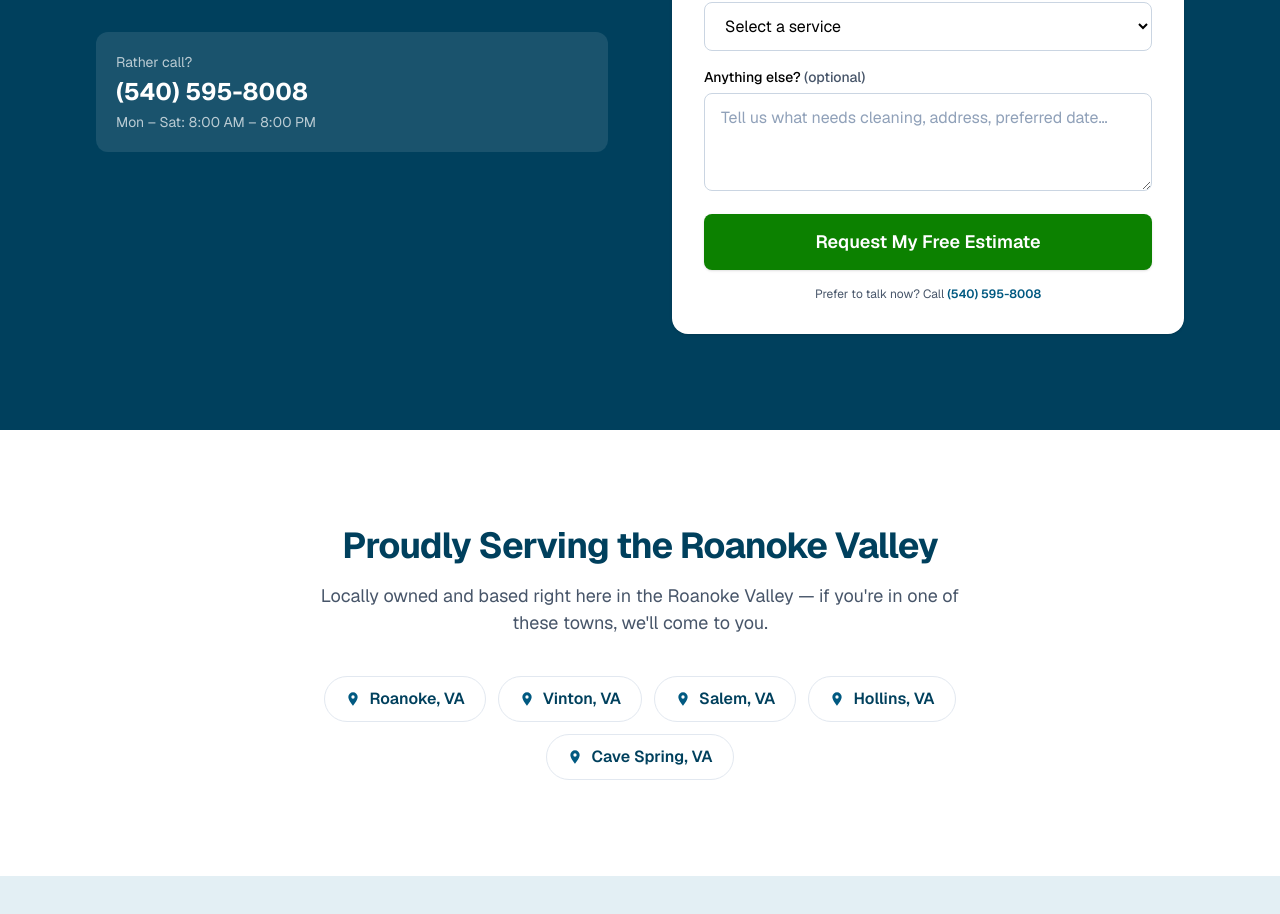
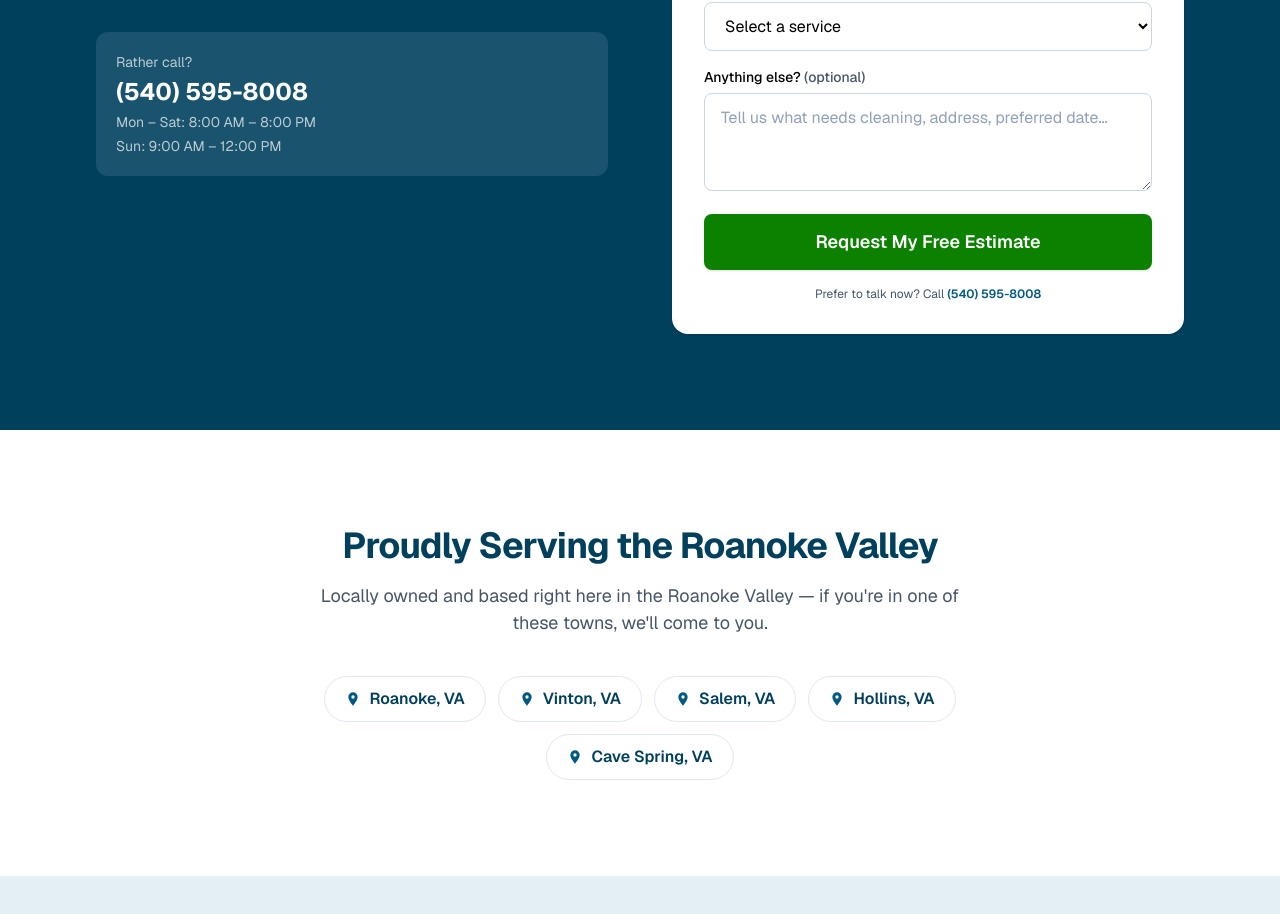
Before and after one commit to Camilo-Suarez98/neighborhood-wash-rebuild, a Next.js app: page / in a window 1280 px wide. Shown: the part 4172-5086 px from the top of the page. Built offline with nearby package versions, Linux system fonts and the light colour scheme.

Commit message:
feat: add sundays schedule

```diff
--- a/src/features/quote/components/QuoteCallout.tsx
+++ b/src/features/quote/components/QuoteCallout.tsx
@@ -34,6 +34,9 @@ export function QuoteCallout() {
             <p className="mt-1 text-sm text-white/70">
               {site.hours[0].days}: {site.hours[0].time}
             </p>
+            <p className="mt-1 text-sm text-white/70">
+              {site.hours[1].days}: {site.hours[1].time}
+            </p>
           </div>
         </div>
 
```
